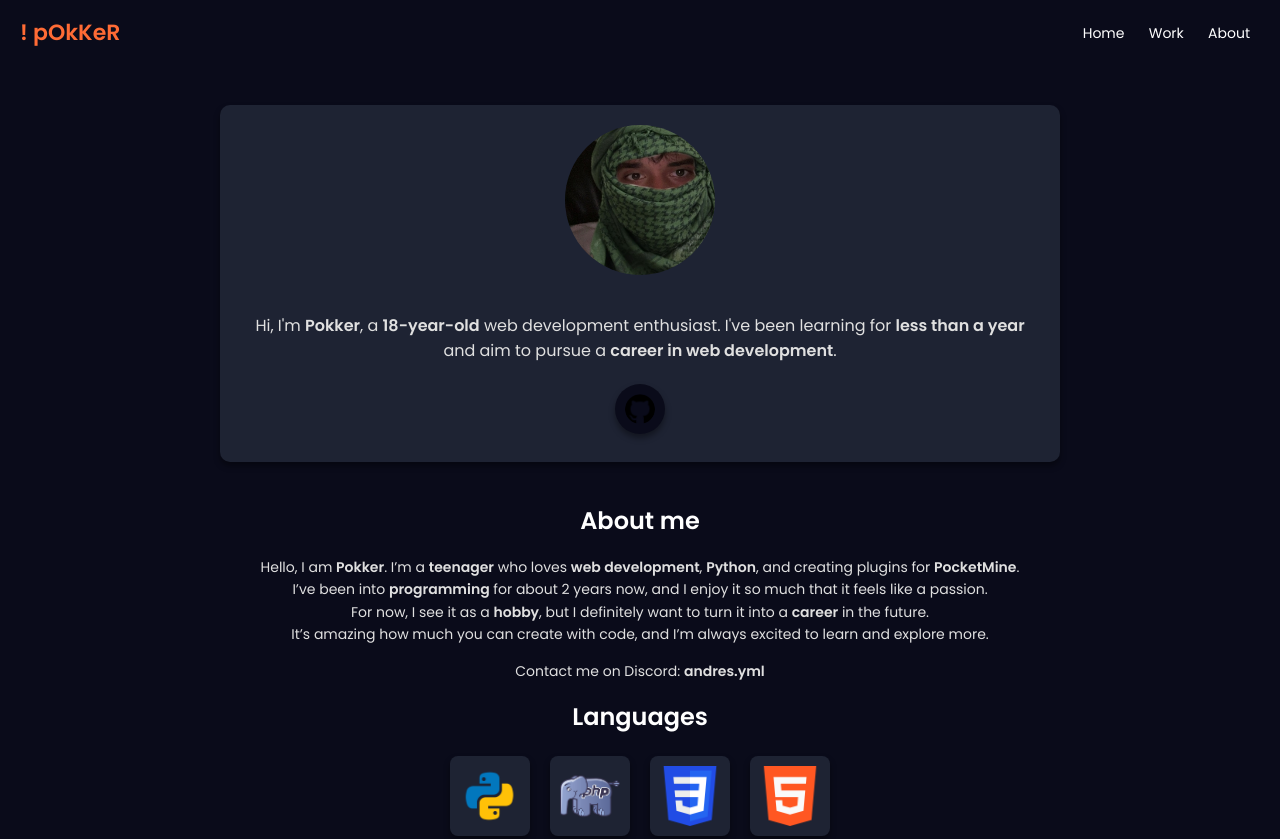
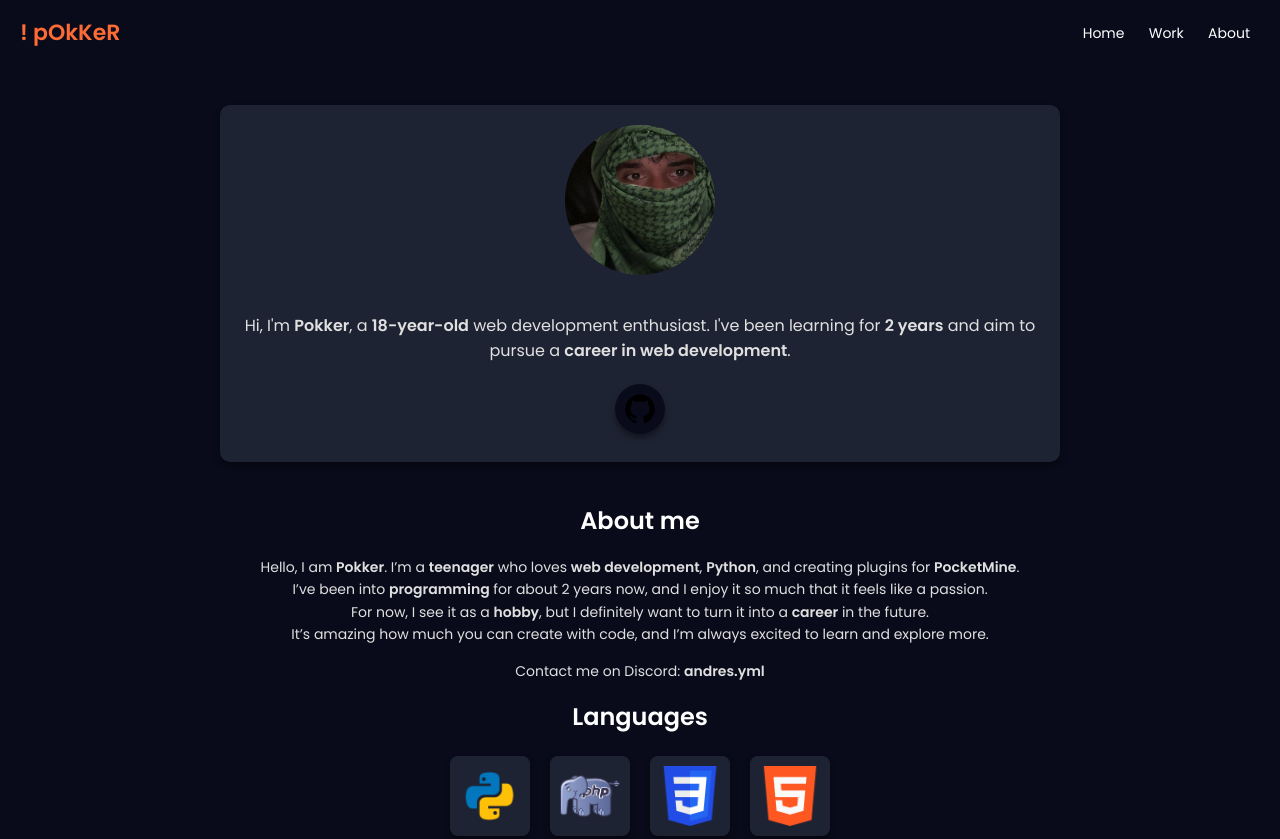
Before and after one commit to pokkersito/pokkersito, a plain HTML site: page index.html in a window 1280 px wide. Shown: the top 839 px of the page. Drawn offline with Linux system fonts and the light colour scheme.

Commit message:
Update index.html

```diff
--- a/index.html
+++ b/index.html
@@ -20,7 +20,7 @@
 
   <div class="welcome-section">
     <img src="img/logo.jpg" alt="Pokker Logo" class="welcome-logo">
-    <p>Hi, I'm <strong>Pokker</strong>, a <strong>18-year-old</strong> web development enthusiast. I've been learning for <strong>less than a year</strong> and aim to pursue a <strong>career in web development</strong>.</p>
+    <p>Hi, I'm <strong>Pokker</strong>, a <strong>18-year-old</strong> web development enthusiast. I've been learning for <strong>2 years</strong> and aim to pursue a <strong>career in web development</strong>.</p>
 
     <div class="icon-container">
       <a href="https://github.com/pokkersito" target="_blank" class="icon">
```
